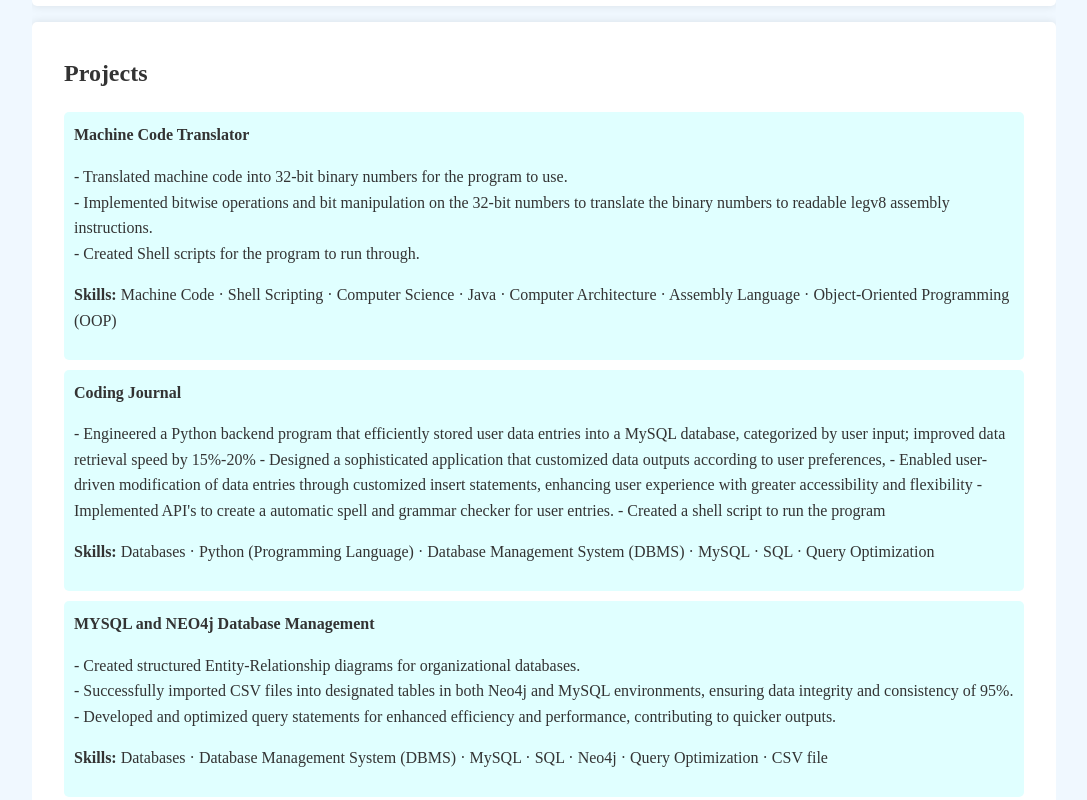
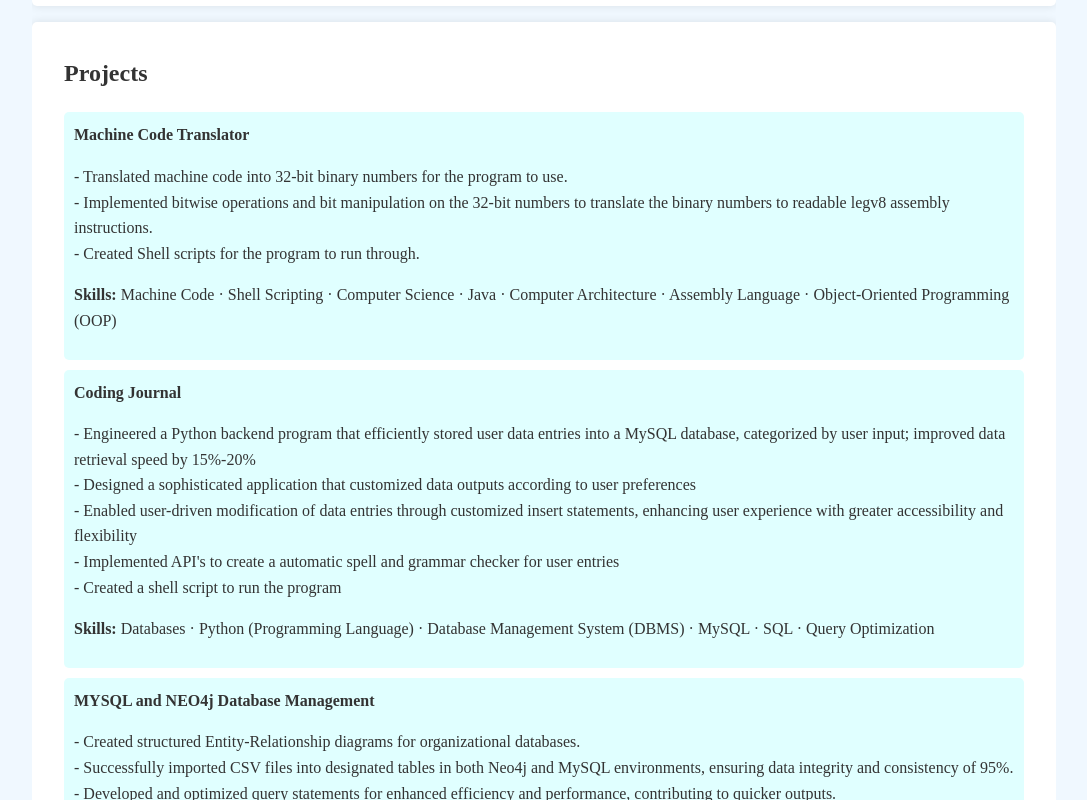
Before and after one commit to NaveenPrabakar/NaveenPrabakar-Personal-webpage, a plain HTML site: page index.html in a window 1280 px wide. Shown: the part 446-1246 px from the top of the page, without its empty margins (96-1183 px from the left). Drawn offline with Linux system fonts and the light colour scheme.

Commit message:
Update index.html

```diff
--- a/index.html
+++ b/index.html
@@ -113,10 +113,10 @@
                 <li>
                     <a href="https://github.com/NaveenPrabakar/CodingJournal" target="_blank">Coding Journal</a>
                     <p>
-                        - Engineered a Python backend program that efficiently stored user data entries into a MySQL database, categorized by user input; improved data retrieval speed by 15%-20%
-                        - Designed a sophisticated application that customized data outputs according to user preferences,
-                        - Enabled user-driven modification of data entries through customized insert statements, enhancing user experience with greater accessibility and flexibility
-                        - Implemented API's to create a automatic spell and grammar checker for user entries.
+                        - Engineered a Python backend program that efficiently stored user data entries into a MySQL database, categorized by user input; improved data retrieval speed by 15%-20%<br>
+                        - Designed a sophisticated application that customized data outputs according to user preferences<br>
+                        - Enabled user-driven modification of data entries through customized insert statements, enhancing user experience with greater accessibility and flexibility<br>
+                        - Implemented API's to create a automatic spell and grammar checker for user entries<br>
                         - Created a shell script to run the program
                     </p>
                     <p><strong>Skills:</strong> Databases · Python (Programming Language) · Database Management System (DBMS) · MySQL · SQL · Query Optimization</p>
```
